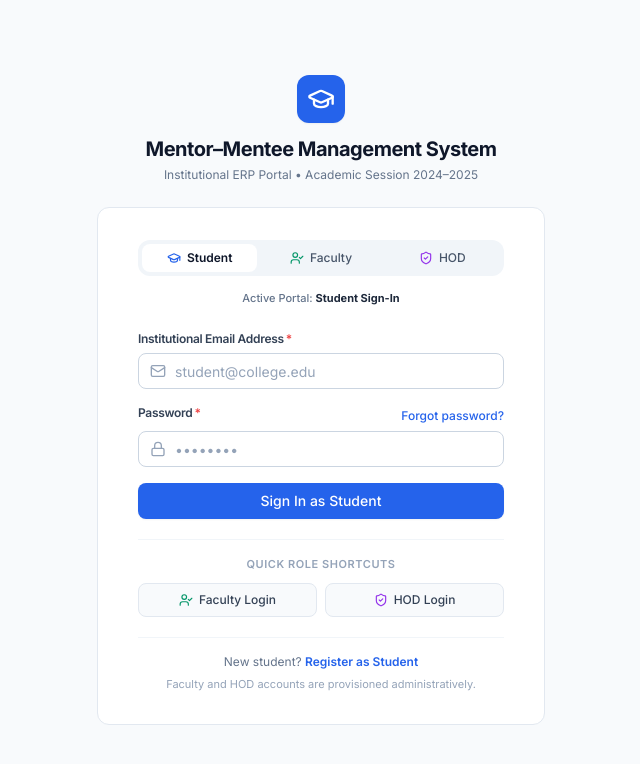
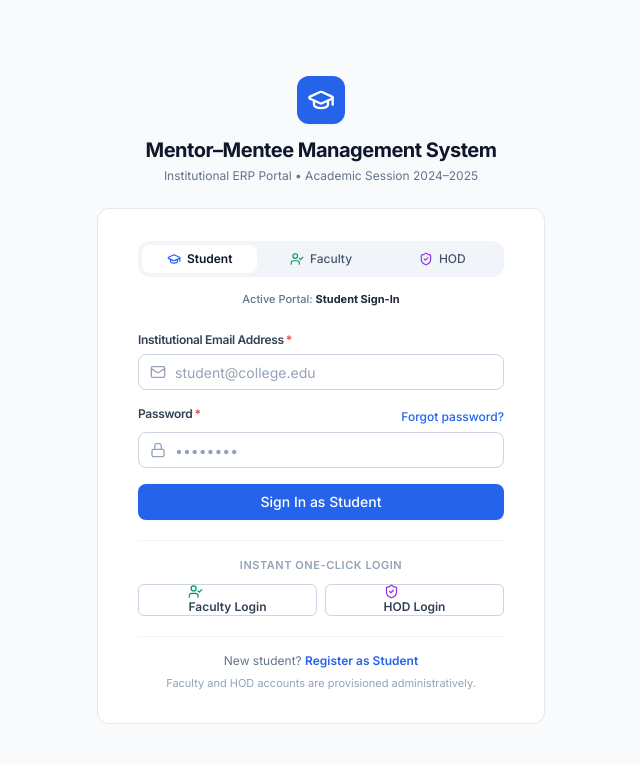
Before and after one commit to sanjanakini077/mentee_mentor, a Next.js app: page /auth/sign-in in a window 1280 px wide. Shown: the top 764 px of the page, without its empty margins (319-959 px from the left). Built offline with nearby package versions, Linux system fonts and the light colour scheme.

Commit message:
fix: make Faculty Login and HOD Login buttons immediately authenticate and log in

```diff
--- a/src/app/auth/sign-in/page.tsx
+++ b/src/app/auth/sign-in/page.tsx
@@ -28,26 +28,42 @@ function SignInForm() {
   const [password, setPassword] = useState('')
   const [error, setError] = useState<string | null>(null)
   const [isLoading, setIsLoading] = useState(false)
+  const [activeAction, setActiveAction] = useState<'form' | 'faculty' | 'hod' | null>(null)
 
-  const handleSignIn = async (e: React.FormEvent) => {
-    e.preventDefault()
+  const executeSignIn = async (
+    targetEmail: string,
+    targetPassword: string,
+    actionType: 'form' | 'faculty' | 'hod' = 'form'
+  ) => {
+    if (!targetEmail.trim() || !targetPassword) {
+      setError('Please provide both institutional email address and password.')
+      return
+    }
+
     setError(null)
     setIsLoading(true)
+    setActiveAction(actionType)
 
     try {
       const supabase = createClient()
       const { data, error: authError } = await supabase.auth.signInWithPassword({
-        email: email.trim(),
-        password,
+        email: targetEmail.trim(),
+        password: targetPassword,
       })
 
       if (authError) {
-        setError(authError.message)
+        if (authError.message.toLowerCase().includes('invalid login credentials')) {
+          setError(
+            `Invalid credentials for ${targetEmail.trim()}. If you just created this account, make sure the user exists in Supabase Auth (or run the seed SQL script in your Supabase SQL Editor).`
+          )
+        } else {
+          setError(authError.message)
+        }
         return
       }
 
       if (!data.user) {
-        setError('Authentication session not established. Please try again.')
+        setError('Authentication session could not be established. Please try again.')
         return
       }
 
@@ -58,11 +74,7 @@ function SignInForm() {
         .eq('user_id', data.user.id)
         .single()
 
-      if (profileError || !profile) {
-        // Fallback default role
-        router.push('/mentee/dashboard')
-        return
-      }
+      const userRole = profile?.role || 'mentee'
 
       // Check safe redirectTo parameter
       if (
@@ -70,11 +82,10 @@ function SignInForm() {
         redirectToParam.startsWith('/') &&
         !redirectToParam.startsWith('//')
       ) {
-        const role = profile.role
         const isAllowedPath =
-          (role === 'mentee' && redirectToParam.startsWith('/mentee')) ||
-          (role === 'mentor' && redirectToParam.startsWith('/mentor')) ||
-          ((role === 'administrator' || (role as string) === 'hod') &&
+          (userRole === 'mentee' && redirectToParam.startsWith('/mentee')) ||
+          (userRole === 'mentor' && redirectToParam.startsWith('/mentor')) ||
+          ((userRole === 'administrator' || (userRole as string) === 'hod') &&
             (redirectToParam.startsWith('/admin') ||
               redirectToParam.startsWith('/hod')))
 
@@ -85,7 +96,7 @@ function SignInForm() {
       }
 
       // Role-based redirect
-      switch (profile.role) {
+      switch (userRole) {
         case 'mentor':
           router.push('/mentor/dashboard')
           break
@@ -102,7 +113,33 @@ function SignInForm() {
       setError(err?.message || 'An unexpected error occurred during sign-in.')
     } finally {
       setIsLoading(false)
+      setActiveAction(null)
     }
+  }
+
+  const handleFormSubmit = (e: React.FormEvent) => {
+    e.preventDefault()
+    executeSignIn(email, password, 'form')
+  }
+
+  const handleFacultyClick = () => {
+    // If user already typed their email/password, use them; otherwise use default demo credentials
+    const targetEmail = email.trim() || 'mentor.cse@college.edu'
+    const targetPassword = password || 'College@2024!'
+    setEmail(targetEmail)
+    setPassword(targetPassword)
+    setSelectedRole('faculty')
+    executeSignIn(targetEmail, targetPassword, 'faculty')
+  }
+
+  const handleHodClick = () => {
+    // If user already typed their email/password, use them; otherwise use default demo credentials
+    const targetEmail = email.trim() || 'hod.ise@nmamit.in'
+    const targetPassword = password || 'College@2024!'
+    setEmail(targetEmail)
+    setPassword(targetPassword)
+    setSelectedRole('hod')
+    executeSignIn(targetEmail, targetPassword, 'hod')
   }
 
   const roleMeta = {
@@ -110,19 +147,16 @@ function SignInForm() {
       title: 'Student Sign-In',
       buttonText: 'Sign In as Student',
       placeholder: 'student@college.edu',
-      badgeClass: 'bg-blue-50 text-blue-700 border-blue-200',
     },
     faculty: {
       title: 'Faculty Mentor Sign-In',
       buttonText: 'Sign In as Faculty Mentor',
-      placeholder: 'faculty@college.edu',
-      badgeClass: 'bg-emerald-50 text-emerald-700 border-emerald-200',
+      placeholder: 'mentor.cse@college.edu',
     },
     hod: {
       title: 'Department HOD Sign-In',
       buttonText: 'Sign In as Department HOD',
       placeholder: 'hod.ise@nmamit.in',
-      badgeClass: 'bg-purple-50 text-purple-700 border-purple-200',
     },
   }[selectedRole]
 
@@ -196,13 +230,12 @@ function SignInForm() {
 
             <div className="mt-2.5 text-center">
               <span className="text-[11px] font-medium text-slate-500">
-                Active Portal:{' '}
-                <strong className="text-slate-800">{roleMeta.title}</strong>
+                Active Portal: <strong className="text-slate-800">{roleMeta.title}</strong>
               </span>
             </div>
           </div>
 
-          <form className="space-y-4" onSubmit={handleSignIn}>
+          <form className="space-y-4" onSubmit={handleFormSubmit}>
             <div>
               <Label htmlFor="email" required>
                 Institutional Email Address
@@ -252,7 +285,7 @@ function SignInForm() {
             {error && (
               <div className="p-3 bg-rose-50 border border-rose-200 rounded text-xs text-rose-700 flex items-start gap-2">
                 <AlertCircle size={15} className="shrink-0 mt-0.5 text-rose-600" />
-                <span>{error}</span>
+                <span className="leading-relaxed">{error}</span>
               </div>
             )}
 
@@ -260,46 +293,42 @@ function SignInForm() {
               type="submit"
               variant="primary"
               size="md"
-              isLoading={isLoading}
+              isLoading={isLoading && activeAction === 'form'}
               className="w-full"
             >
               {roleMeta.buttonText}
             </Button>
           </form>
 
-          {/* Quick Login Buttons for Faculty & HOD */}
+          {/* Quick Direct Login Buttons for Faculty & HOD */}
           <div className="mt-5 pt-4 border-t border-slate-100">
             <p className="text-[11px] font-semibold uppercase tracking-wider text-slate-400 mb-2.5 text-center">
-              Quick Role Shortcuts
+              Instant One-Click Login
             </p>
             <div className="grid grid-cols-2 gap-2">
-              <button
+              <Button
                 type="button"
-                onClick={() => {
-                  setSelectedRole('faculty')
-                  setEmail('mentor.cse@college.edu')
-                  setPassword('College@2024!')
-                  setError(null)
-                }}
-                className="flex items-center justify-center gap-1.5 py-2 px-3 text-xs font-medium border border-slate-200 rounded-md bg-slate-50 hover:bg-emerald-50 hover:border-emerald-200 text-slate-700 transition-colors"
+                variant="outline"
+                size="sm"
+                isLoading={isLoading && activeAction === 'faculty'}
+                onClick={handleFacultyClick}
+                className="w-full flex items-center justify-center gap-1.5 py-2.5 border-slate-300 hover:bg-emerald-50 hover:border-emerald-300 hover:text-emerald-800 text-xs font-semibold"
               >
-                <UserCheck size={14} className="text-emerald-600" />
+                <UserCheck size={15} className="text-emerald-600 shrink-0" />
                 <span>Faculty Login</span>
-              </button>
+              </Button>
 
-              <button
+              <Button
                 type="button"
-                onClick={() => {
-                  setSelectedRole('hod')
-                  setEmail('hod.ise@nmamit.in')
-                  setPassword('College@2024!')
-                  setError(null)
-                }}
-                className="flex items-center justify-center gap-1.5 py-2 px-3 text-xs font-medium border border-slate-200 rounded-md bg-slate-50 hover:bg-purple-50 hover:border-purple-200 text-slate-700 transition-colors"
+                variant="outline"
+                size="sm"
+                isLoading={isLoading && activeAction === 'hod'}
+                onClick={handleHodClick}
+                className="w-full flex items-center justify-center gap-1.5 py-2.5 border-slate-300 hover:bg-purple-50 hover:border-purple-300 hover:text-purple-800 text-xs font-semibold"
               >
-                <ShieldCheck size={14} className="text-purple-600" />
+                <ShieldCheck size={15} className="text-purple-600 shrink-0" />
                 <span>HOD Login</span>
-              </button>
+              </Button>
             </div>
           </div>
 
```
